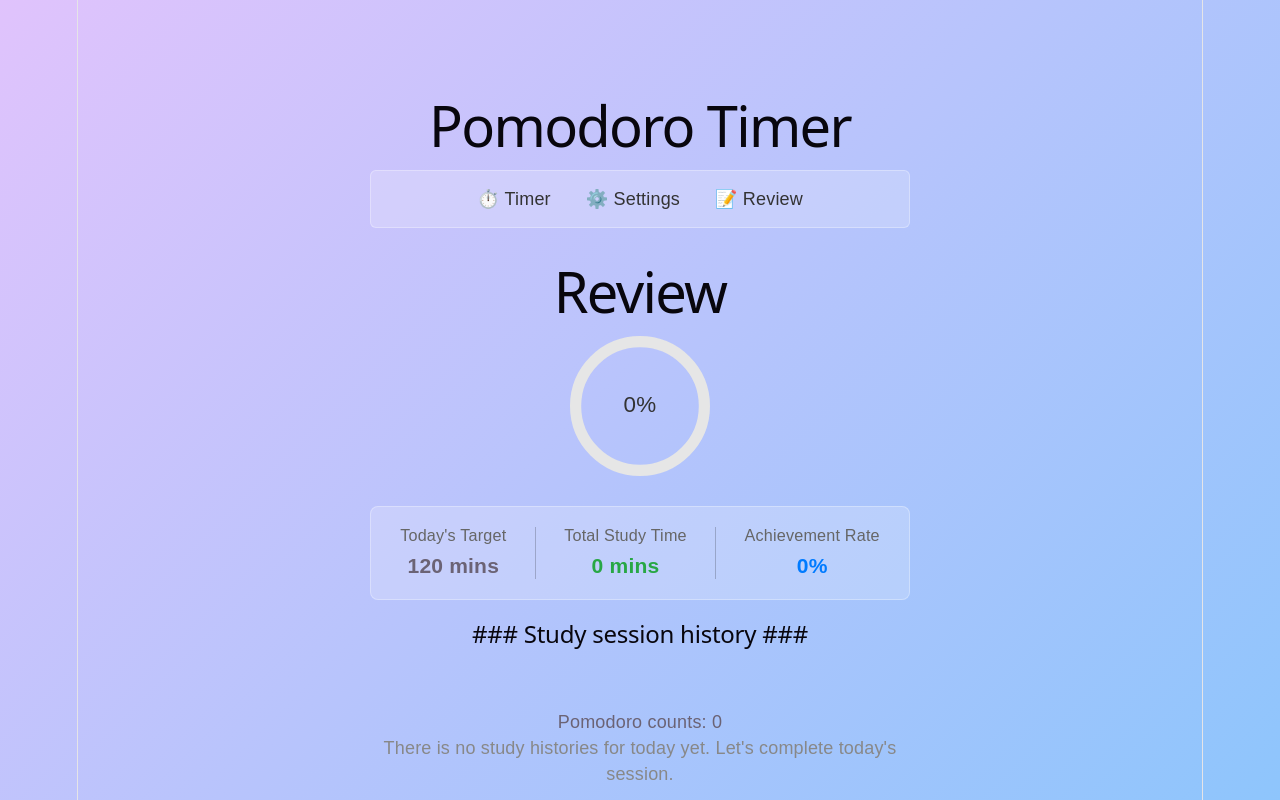
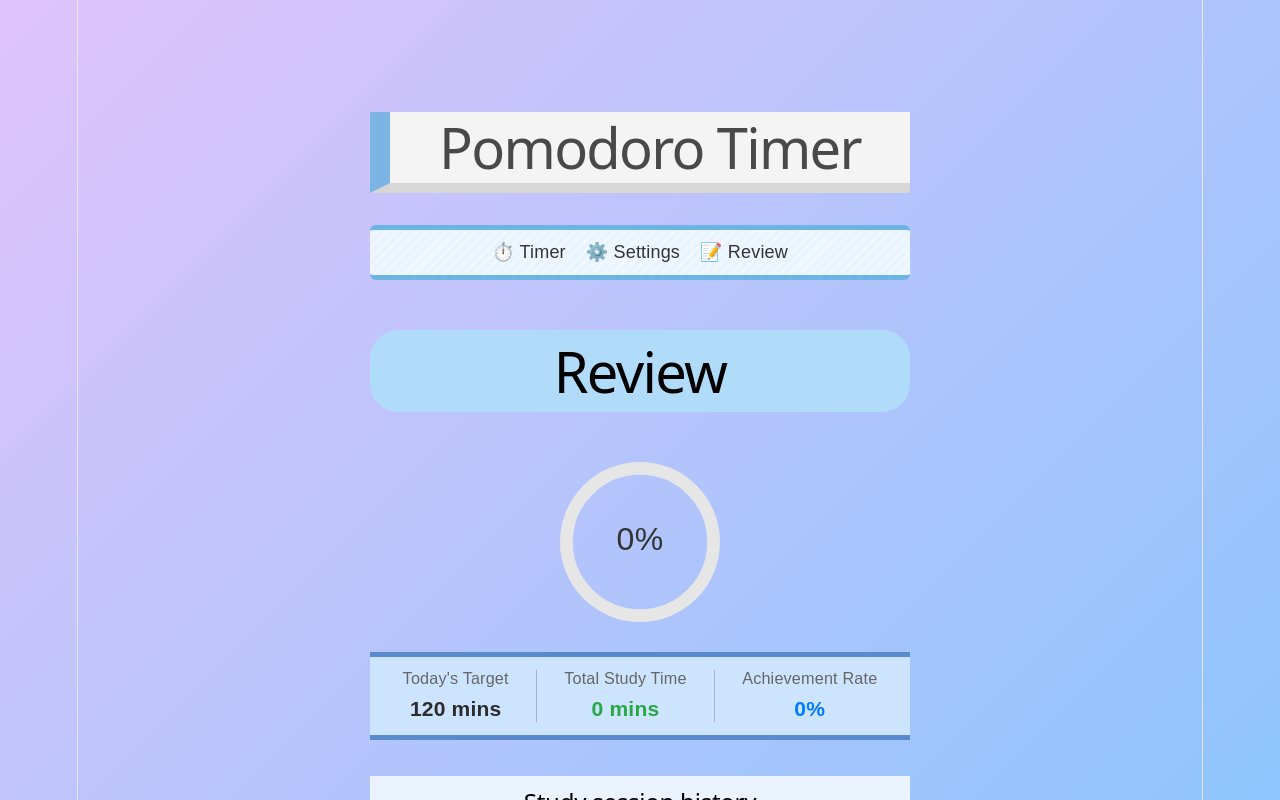
Before and after one commit to ShoheiK12/Pomodoro_Timer_App, a React (Vite) app in the folder pomodoro-timer-app/: page /review in a window 1280 px wide. Shown: the top 800 px of the page. Built offline with nearby package versions, Linux system fonts and the light colour scheme.

Commit message:
Improve CSS design

```diff
--- a/pomodoro-timer-app/src/App.css
+++ b/pomodoro-timer-app/src/App.css
@@ -18,18 +18,23 @@ body {
   border-radius: 16px;
 }
 
-/* Nav (App.jsx) */
+.app-title {
+  padding: 0.4em 0.5em;
+  color: #494949;
+  background: #f4f4f4;
+  border-left: solid 20px #7db4e6;
+  border-bottom: solid 10px #d7d7d7;
+}
+
 .app-nav {
-  width: 100%;
-  box-sizing: border-box;
-  margin-bottom: 30px;
-  padding: 10px;
-  background-color: rgba(255, 255, 255, 0.2);
-  border: 1px solid rgba(255, 255, 255, 0.3);
+  color: #6cb4e4;
+  padding: 0.25em;
+  border-top: solid 5px #6cb4e4;
+  border-bottom: solid 5px #6cb4e4;
+  background: repeating-linear-gradient(-45deg, #f0f8ff, #f0f8ff 3px,#e9f4ff 3px, #e9f4ff 7px);
   border-radius: 6px;
   display: flex;
   justify-content: center;
-  gap: 15px;
 }
 
 .app-nav-link {
@@ -52,19 +57,27 @@ body {
 }
 
 .target {
-  margin-bottom: 20px;
-  padding: 10px;
-  background-color: #e9ecef;
-  border-radius: 8px;
-  display: inline-block;
+  color: black;
+  padding: 0.6em;
+  background: repeating-linear-gradient(-45deg, #91dbea, #91dbea 4px, #a2bed1 4px, #87c5ee 8px);
+  border-radius: 7px;
 }
 
+
 .study-mode {
-  color: #ff6b6b;
+  padding: 0.2em 0.5em;
+  background: linear-gradient(to right, rgb(255, 124, 111), #cc9a68);
+  color: white;
+  font-weight: lighter;
+  box-shadow: 0 0 4px rgba(0, 0, 0, 0.56);
 }
 
 .break-mode {
-  color: #34ebae;
+  padding: 0.2em 0.5em;
+  background: linear-gradient(to right, rgb(68, 129, 100), #7aae98);
+  color: white;
+  font-weight: lighter;
+  box-shadow: 0 0 4px rgba(0, 0, 0, 0.56);
 }
 
 .btn-group {
@@ -73,15 +86,43 @@ body {
   gap: 10px;
 }
 
+
 .btn {
+  position: relative;
+  display: inline-block;
   box-sizing: border-box;
   width: 110px;
   height: 42px;
-  padding: 0;
-  display: inline-flex;
-  align-items: center;
-  justify-content: center;
+  padding: 0.25em 0.5em;
+  text-decoration: none;
+  color: #FFF;
+  border-radius: 4px;
+  box-shadow: inset 0 2px 0 rgba(255,255,255,0.2), 0 2px 2px rgba(0, 0, 0, 0.19);
+  font-weight: bold;
   cursor: pointer;
+}
+
+.btn:active {
+  box-shadow: 0 0 2px rgba(0, 0, 0, 0.30);
+  top: 2px;
+}
+
+.study-btn {
+  background: #fd9535;
+  border-bottom: solid 2px #d27d00;
+}
+.study-btn:active {
+  background: #fd9535;
+  border-bottom: solid 2px #fd9535;
+}
+
+.break-btn {
+  background: #7aae98;
+  border-bottom: solid 2px #517c68;
+}
+.break-btn:active {
+  background: #7aae98;
+  border-bottom: solid 2px #7aae98;
 }
 
 .skip-btn {
@@ -103,6 +144,13 @@ body {
   margin: 0 auto;
   padding: 20px;
   text-align: center;
+}
+
+.settings-title {
+  color: black;
+  padding: 0.6em;
+  background: repeating-linear-gradient(-45deg, #91dbea, #91dbea 4px, #a2bed1 4px, #87c5ee 8px);
+  border-radius: 7px;
 }
 
 .settings-form {
@@ -159,20 +207,28 @@ body {
   margin-top: 50px;
 }
 
+.review-title {
+  background: #b0dcfa;
+  padding: 0.5em;
+  color: black;
+  border-radius: 0.5em;
+}
+
 .chart-wrapper {
-  width: 140px;
+  width: 160px;
   height: 140px;
-  margin: 30px auto;
+  margin: 50px auto;
 }
 
 .summary-container {
   display: flex;
   justify-content: space-around;
-  margin: 20px 0;
-  padding: 15px;
-  background-color: rgba(255, 255, 255, 0.2);
-  border: 1px solid rgba(255, 255, 255, 0.3);
-  border-radius: 8px;
+  padding: 8px 19px;
+  margin: 2em 0;
+  color: #2c2c2f;
+  background: #cde4ff;
+  border-top: solid 5px #5989cf;
+  border-bottom: solid 5px #5989cf;
 }
 
 .summary-label {
@@ -200,11 +256,27 @@ body {
   margin: 5px 0;
 }
 
+.history-title {
+  padding: 0.5em;
+  color: black;
+  background: #eaf3ff;
+  border-bottom: solid 5px #516ab6;
+}
+
+.history-count {
+  font-weight: bold;
+  font-size: 30px;
+  border: solid 2px rgb(13, 140, 190);
+  padding: 10px;
+  margin: 20px 0;
+}
+
 .empty-history-text {
   color: #888;
 }
 
 .history-list {
+  font-weight: 700;
   list-style: none;
   padding: 0;
   text-align: left;
--- a/pomodoro-timer-app/src/App.jsx
+++ b/pomodoro-timer-app/src/App.jsx
@@ -9,7 +9,7 @@ function App() {
   return (
 
     <div className="app-container">
-      <h1>Pomodoro Timer</h1>
+      <h1 className="app-title">Pomodoro Timer</h1>
 
       <nav className="app-nav">
         <Link to="/" className="app-nav-link">⏱️ Timer</Link>
--- a/pomodoro-timer-app/src/components/Timer.jsx
+++ b/pomodoro-timer-app/src/components/Timer.jsx
@@ -144,15 +144,15 @@ function PMDTimer() {
         {/* 1. When opening this app, isActive:false
           2. When clicking button, toggleTimer will be active, which means isActive:true
           3. When isActive:true, 'Pause' will appear.*/}
-        <button onClick={toggleTimer} className="btn">
+        <button onClick={toggleTimer} className={`btn ${mode === 'study' ? 'study-btn' : 'break-btn'}`}>
           {isActive ? 'Pause' : 'Start'}
         </button>
 
-        <button onClick={resetPMD} className="btn">
+        <button onClick={resetPMD} className={`btn ${mode === 'study' ? 'study-btn' : 'break-btn'}`}>
           Reset
         </button>
 
-        <button onClick={() => setIsMuted(!isMuted)} className="btn">
+        <button onClick={() => setIsMuted(!isMuted)} className={`btn ${mode === 'study' ? 'study-btn' : 'break-btn'}`}>
           {isMuted ? 'Unmute' : 'Mute'}
         </button>
       </div>
--- a/pomodoro-timer-app/src/pages/Review.jsx
+++ b/pomodoro-timer-app/src/pages/Review.jsx
@@ -45,7 +45,7 @@ function Review() {
 
   return (
     <div className="review-container">
-      <h1>Review</h1>
+      <h1 className="review-title">Review</h1>
 
       <div className="chart-wrapper">
         <CircularProgressbar
@@ -53,11 +53,12 @@ function Review() {
           text={`${achievementRate}%`}
           styles={buildStyles({
             strokeLinecap: 'round',
-            textSize: '16px',
+            textSize: '20px',
             pathColor: '#007bff',
             textColor: '#333333',
             trailColor: '#e6e6e6',
-            pathTransitionDuration: 0.5
+            pathTransitionDuration: 0.5,
+            fontWeight: 'bold'
           })}
         />
       </div>
@@ -79,12 +80,14 @@ function Review() {
         </div>
       </div>
 
-      <h2>### Study session history ### </h2>
+      <h2 className="history-title">Study session history</h2>
       <br /><br />
-      Pomodoro counts: {history.length}
-      {history.length === 0 ? (
-        <p className="empty-history-text">There is no study histories for today yet. Let's complete today's session.</p>
-      ) : (
+
+      <div>
+        <p className="history-count">Pomodoro counts: {history.length}</p>
+        {history.length === 0 ? (
+          <p className="empty-history-text">* There is no study histories for today yet. Let's complete today's session.</p>
+        ) : (
         <ul className="history-list">
           {history.map((minutes, index) => (
             <li key={index} className="history-item">
@@ -94,6 +97,8 @@ function Review() {
           ))}
         </ul>
       )}
+      </div>
+
 
       {history.length > 0 && (
         <button onClick={clearHistory} className="history-reset-btn">
--- a/pomodoro-timer-app/src/pages/Settings.jsx
+++ b/pomodoro-timer-app/src/pages/Settings.jsx
@@ -42,7 +42,7 @@ function Settings() {
 
   return (
     <div className="settings-wrapper">
-      <h2>Study Time Setting</h2>
+      <h2 className="settings-title">Study Time Setting</h2>
 
       <form onSubmit={handleSubmit} className="settings-form">
         <div className="settings-field-group">
@@ -70,7 +70,7 @@ function Settings() {
             />
           </label>
           <div className="help-text">
-            ➔ Default is 25 mins.
+            * Default is 25 mins.
           </div>
         </div>
 
```
